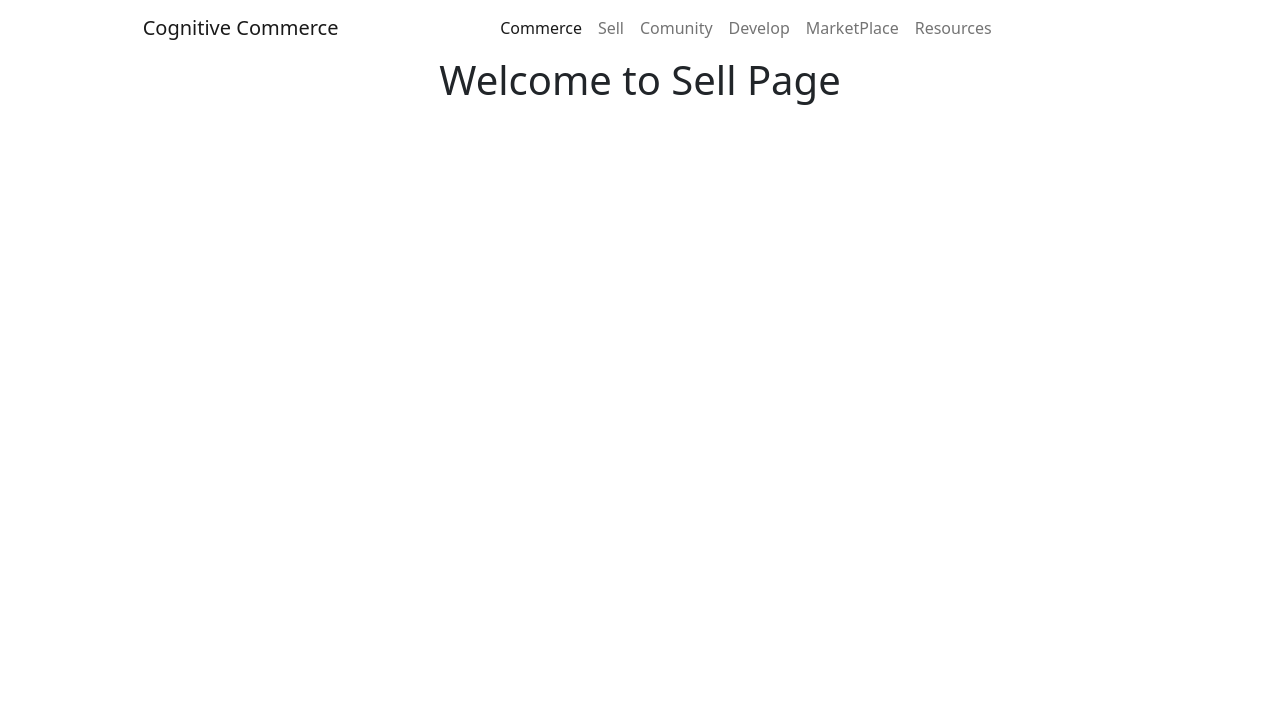
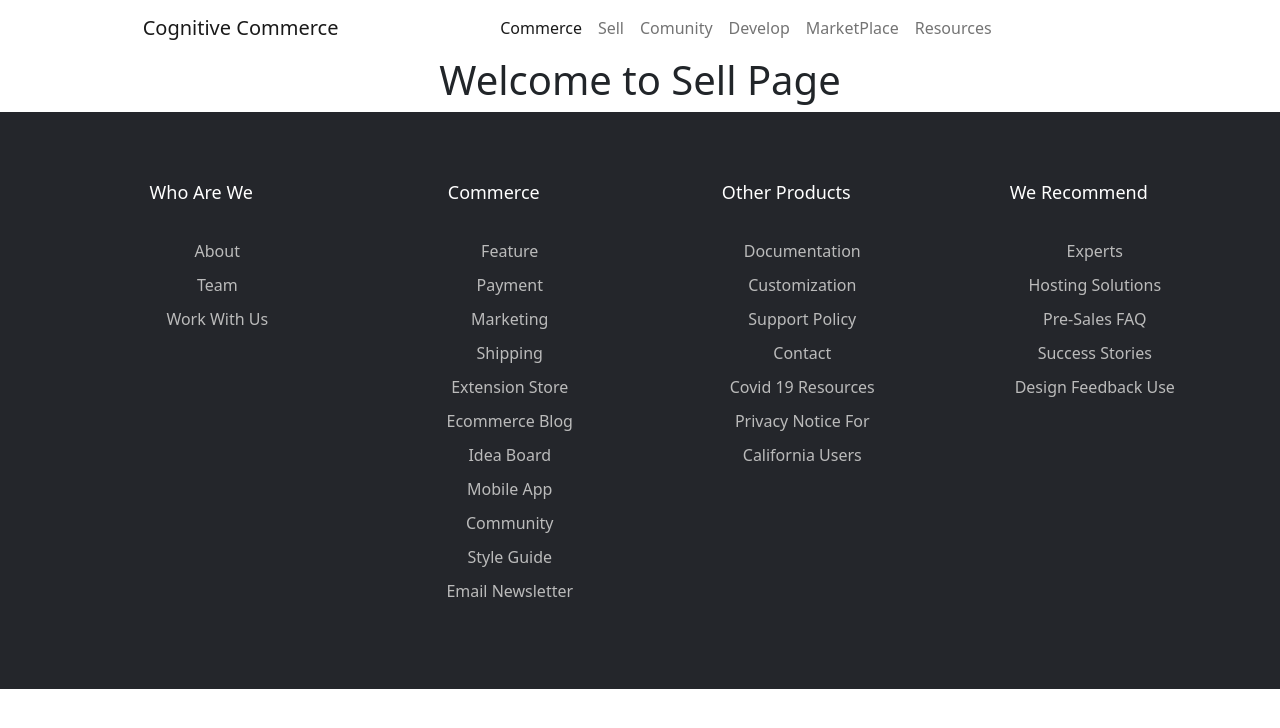
Before and after one commit to iamitesh/CognitiveCommere, a React (Create React App) app: page /sell in a window 1280 px wide. Shown: the top 728 px of the page. Built offline with nearby package versions, Linux system fonts and the light colour scheme.

Commit message:
Add Footer

```diff
--- a/src/App.js
+++ b/src/App.js
@@ -1,8 +1,9 @@
-import { Routes, Route, Navigate } from "react-router-dom";
+import { Routes, Route } from "react-router-dom";
 import "../node_modules/bootstrap/dist/css/bootstrap.min.css";
 import "../node_modules/bootstrap/dist/js/bootstrap.bundle";
 
 import "./App.css";
+import Footer from "./Components/common/Footer/Footer";
 import Navbar from "./Components/common/Navbar";
 import Commerce from "./Components/pages/Commerce";
 import Community from "./Components/pages/Community";
@@ -21,14 +22,9 @@ const App = () => {
         <Route path="/develop" element={<Develop />} />
         <Route path="/marketplace" element={<MarketPlace />} />
         <Route path="/resources" element={<Resources />} />
-        <Route
-          path="/sell"
-          element={<Sell />}
-          // component not changing view
-          // component={Sell}
-        />
-        {/* <Navigate to="/CognitiveCommere" /> */}
+        <Route path="/sell" element={<Sell />} />
       </Routes>
+      <Footer />
     </div>
   );
 };
--- /dev/null
+++ b/src/Components/common/Footer/Footer.css
@@ -0,0 +1,89 @@
+
+*{
+	margin:0;
+	padding:0;
+	box-sizing: border-box;
+}
+.container{
+	max-width: 1170px;
+	margin:auto;
+}
+.row{
+	display: flex;
+	flex-wrap: wrap;
+}
+ul{
+	list-style: none;
+}
+.footer{
+	background-color: #24262b;
+    padding: 70px 0;
+}
+.footer-col{
+   width: 25%;
+   padding: 0 15px;
+}
+.footer-col h4{
+	font-size: 18px;
+	color: #ffffff;
+	text-transform: capitalize;
+	margin-bottom: 35px;
+	font-weight: 500;
+	position: relative;
+}
+/* .footer-col h4::before{
+	content: '';
+	position: absolute;
+	left:0;
+	bottom: -10px;
+	background-color: #e91e63;
+	height: 2px;
+	box-sizing: border-box;
+	width: 50px;
+} */
+.footer-col ul li:not(:last-child){
+	margin-bottom: 10px;
+}
+.footer-col ul li a{
+	font-size: 16px;
+	text-transform: capitalize;
+	color: #ffffff;
+	text-decoration: none;
+	font-weight: 300;
+	color: #bbbbbb;
+	display: block;
+	transition: all 0.3s ease;
+}
+.footer-col ul li a:hover{
+	color: #ffffff;
+	padding-left: 8px;
+}
+.footer-col .social-links a{
+	display: inline-block;
+	height: 40px;
+	width: 40px;
+	background-color: rgba(255,255,255,0.2);
+	margin:0 10px 10px 0;
+	text-align: center;
+	line-height: 40px;
+	border-radius: 50%;
+	color: #ffffff;
+	transition: all 0.5s ease;
+}
+.footer-col .social-links a:hover{
+	color: #24262b;
+	background-color: #ffffff;
+}
+
+/*responsive*/
+@media(max-width: 767px){
+  .footer-col{
+    width: 50%;
+    margin-bottom: 30px;
+}
+}
+@media(max-width: 574px){
+  .footer-col{
+    width: 100%;
+}
+}
--- /dev/null
+++ b/src/Components/common/Footer/Footer.js
@@ -0,0 +1,133 @@
+import React from "react";
+import { Link } from "react-router-dom";
+
+import "./Footer.css";
+const Footer = () => {
+  return (
+    <>
+      <footer className="footer">
+        <div className="container">
+          <div className="row">
+            <div className="footer-col">
+              <h4>Who are we</h4>
+              <ul>
+                <li>
+                  <Link to="#">About</Link>
+                </li>
+                <li>
+                  <Link to="#">Team</Link>
+                </li>
+                <li>
+                  <Link to="#">Work With Us</Link>
+                </li>
+              </ul>
+            </div>
+            <div className="footer-col">
+              <h4>Commerce</h4>
+              <ul>
+                <li>
+                  <Link to="#">Feature</Link>
+                </li>
+                <li>
+                  <Link to="#">Payment</Link>
+                </li>
+                <li>
+                  <Link to="#">Marketing</Link>
+                </li>
+                <li>
+                  <Link to="#">Shipping</Link>
+                </li>
+                <li>
+                  <Link to="#">Extension store</Link>
+                </li>
+                <li>
+                  <Link to="#">Ecommerce blog</Link>
+                </li>
+                <li>
+                  <Link to="#">Idea board</Link>
+                </li>
+                <li>
+                  <Link to="#">Mobile App</Link>
+                </li>
+                <li>
+                  <Link to="#">Community</Link>
+                </li>
+                <li>
+                  <Link to="#">Style Guide</Link>
+                </li>
+                <li>
+                  <Link to="#">Email Newsletter</Link>
+                </li>
+              </ul>
+            </div>
+            <div className="footer-col">
+              <h4>Other Products</h4>
+              <ul>
+                <li>
+                  <Link to="#">Documentation</Link>
+                </li>
+                <li>
+                  <Link to="#">Customization</Link>
+                </li>
+                <li>
+                  <Link to="#">Support Policy</Link>
+                </li>
+                <li>
+                  <Link to="#">Contact</Link>
+                </li>
+                <li>
+                  <Link to="#"> Covid 19 Resources</Link>
+                </li>
+                <li>
+                  <Link to="#">Privacy Notice for</Link>
+                </li>
+                <li>
+                  <Link to="#">California Users</Link>
+                </li>
+              </ul>
+            </div>
+            <div className="footer-col">
+              <h4>We Recommend</h4>
+              <ul>
+                <li>
+                  <Link to="#">Experts</Link>
+                </li>
+                <li>
+                  <Link to="#">Hosting Solutions</Link>
+                </li>
+                <li>
+                  <Link to="#">Pre-sales FAQ</Link>
+                </li>
+                <li>
+                  <Link to="#">Success Stories</Link>
+                </li>
+                <li>
+                  <Link to="#">Design feedback use</Link>
+                </li>
+              </ul>
+            </div>
+            {/* <div className="footer-col">
+              <h4>We Recommend</h4>
+              <div className="social-links">
+                <Link to="#">
+                  <i className="fab fa-facebook-f"></i>
+                </Link>
+                <Link to="#">
+                  <i className="fab fa-twitter"></i>
+                </Link>
+                <Link to="#">
+                  <i className="fab fa-instagram"></i>
+                </Link>
+                <Link to="#">
+                  <i className="fab fa-linkedin-in"></i>
+                </Link>
+              </div>
+            </div> */}
+          </div>
+        </div>
+      </footer>
+    </>
+  );
+};
+
+export default Footer;
```
